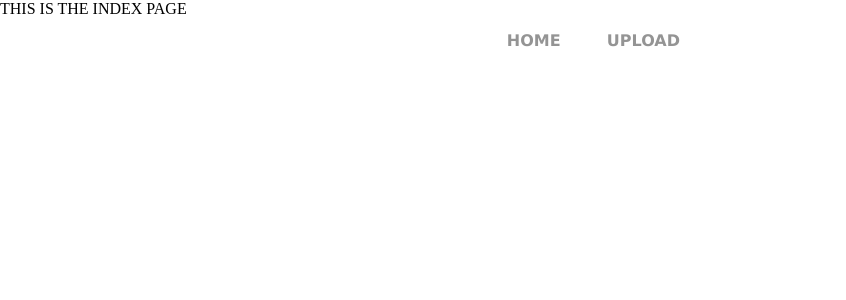
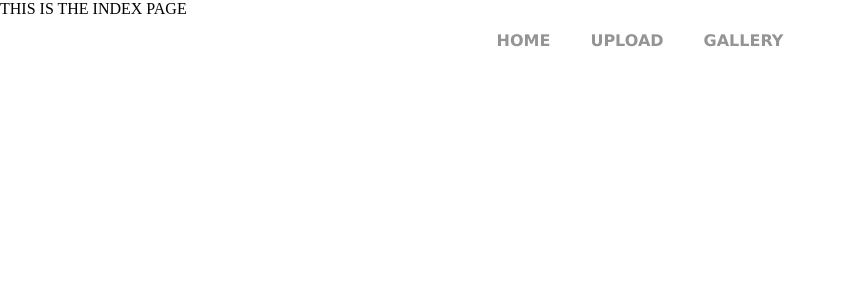
Before and after one commit to AalbatrossGuy/Glut, a Flask app: page / in a window 1280 px wide. Shown: the top 300 px of the page, without its empty margins (0-846 px from the left). Run offline with Flask 3, Linux system fonts and the light colour scheme.

Commit message:
Add gallery to navbar

```diff
--- a/templates/index.html
+++ b/templates/index.html
@@ -10,6 +10,7 @@
 <nav>
   <a href="/">HOME</a>
   <a href="upload">UPLOAD</a>
+  <a href="gallery">GALLERY</a>
   <div id="indicator"></div>
 </nav>
 
```
